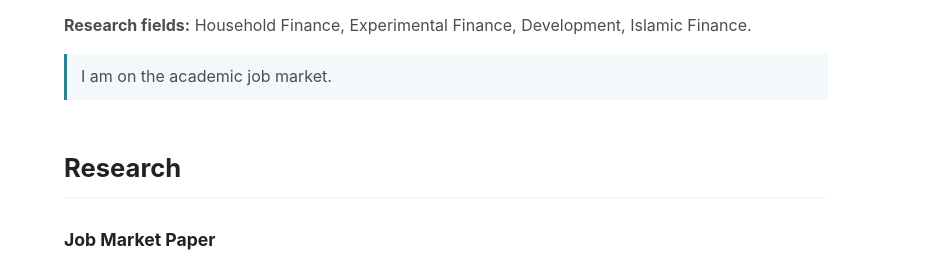
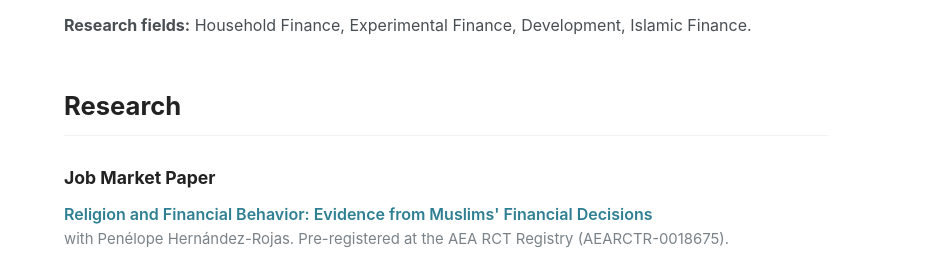
Before and after one commit to abdennourakoudad/abdennourakoudad.github.io, a plain HTML site: page index.html in a window 1280 px wide. Shown: the part 370-627 px from the top of the page, 338-1280 px from the left. Drawn offline with Linux system fonts and the light colour scheme.

Commit message:
Update index.html

```diff
--- a/index.html
+++ b/index.html
@@ -128,7 +128,6 @@ I use applied econometrics, field experiments, cross-country microdata, and surv
 My work bridges development economics, household finance, and experimental finance, with a special interest in the role of religion and financial literacy in shaping economic decisions.
     </p>
     <p><strong>Research fields:</strong> Household Finance, Experimental Finance, Development, Islamic Finance.</p>
-    <div class="market">I am on the academic job market</strong>.</div>
 
     <h1 id="research">Research</h1>
 
```
